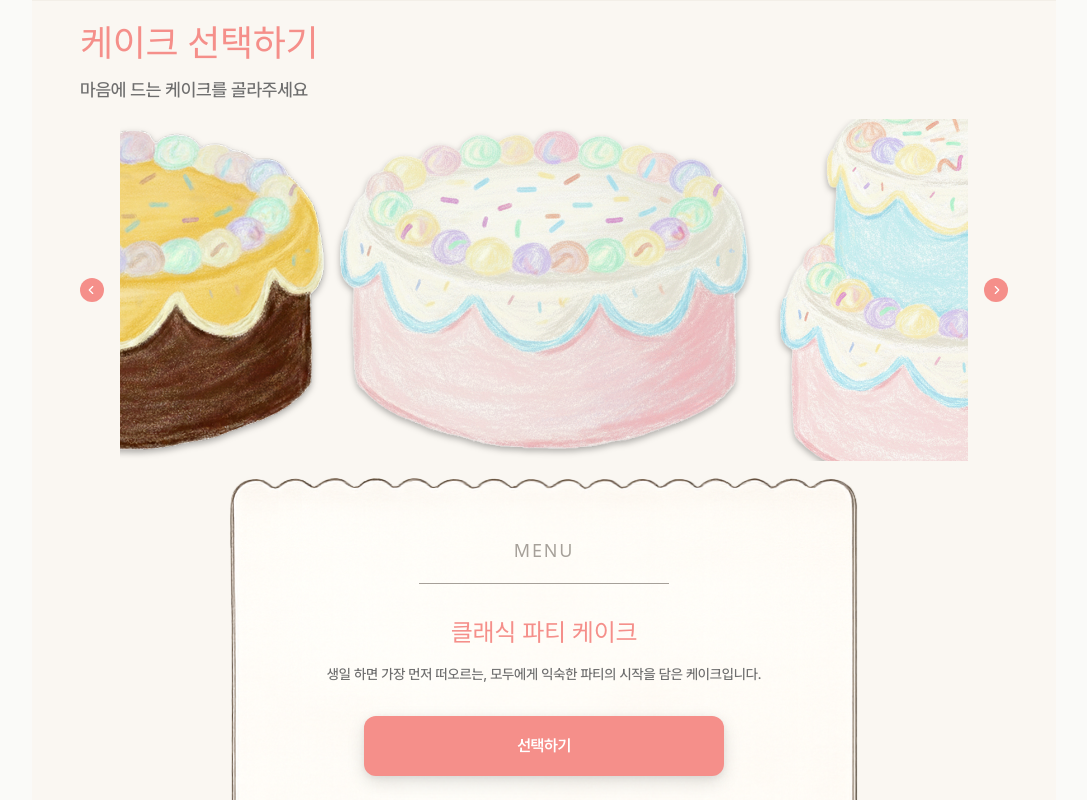
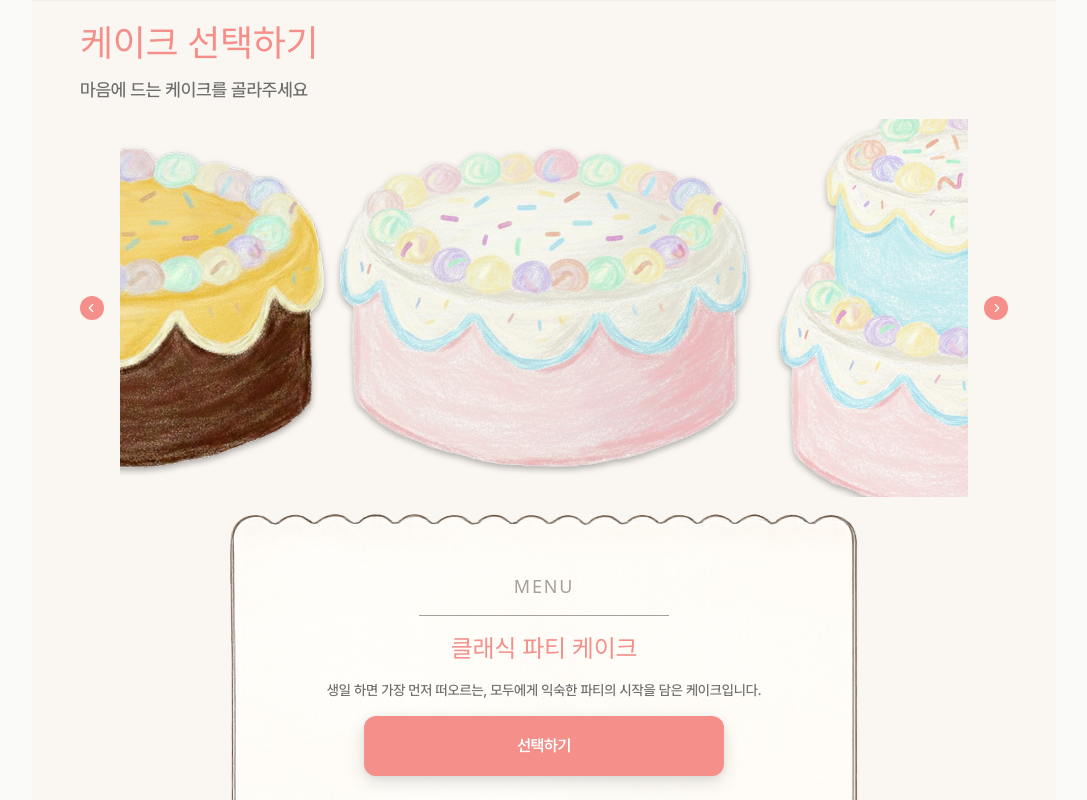
Before and after one commit to Leeseoleem/my-little-birthday-party, a React (Vite) app: page /creator/cake/select in a window 1280 px wide. Shown: the whole page, without its empty margins (96-1183 px from the left). Built offline with nearby package versions, Linux system fonts and the light colour scheme; a web font is replaced by a local one.

Commit message:
design: 메뉴판 컴포넌트 크기 축소

```diff
--- a/src/features/creator/components/CakeMenuCard.tsx
+++ b/src/features/creator/components/CakeMenuCard.tsx
@@ -11,7 +11,7 @@
 const CakeMenuCard = ({ menuContent, buttonProps }: CakeMenuCardProps) => {
   return (
     <MenuBoardLayout>
-      <div className="flex flex-col items-center gap-8">
+      <div className="flex flex-col items-center gap-4">
         <MenuHeader />
         <MenuContent {...menuContent} />
         <div className="flex w-full justify-center">
@@ -27,7 +27,7 @@
 // ---------------------------- Menu Header & Content ---------------------------
 export const MenuHeader = () => {
   return (
-    <div className="flex flex-col gap-4 mdh:gap-5 justify-center items-center">
+    <div className="flex flex-col gap-4 justify-center items-center">
       <p className="text-accent-bs text-gray-50">MENU</p>
       <div className="h-[1px] bg-gray-50 w-full min-w-[250px]" />
     </div>
```
